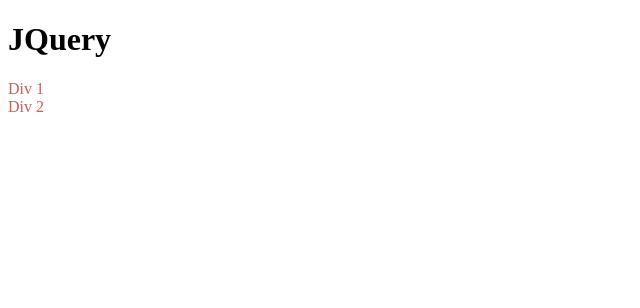
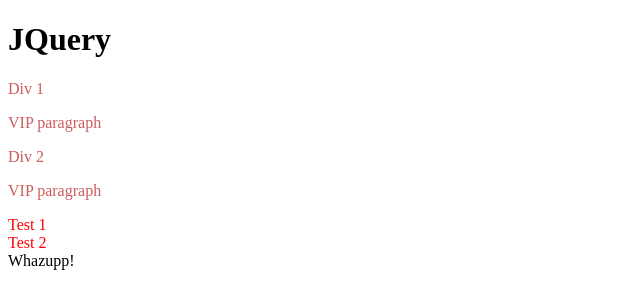
Before and after one commit to arturrro/jquery-task, a plain HTML site: page index.html in a window 1280 px wide. Shown: the whole page, without its empty margins (0-640 px from the left). Drawn offline with Linux system fonts and the light colour scheme.

Commit message:
Implemented few more methods

```diff
--- a/index.html
+++ b/index.html
@@ -15,12 +15,32 @@
     <div class="test">Div 1</div>
     <div class="test">Div 2</div>
 
+    <div class="test2">Test 1</div>
+    <div class="test2">Test 2</div>
+
+    <div id="aloszka"></div>
+
 <script src="jquery.js"></script>
 <script src="sizzle.js"></script>
 <script>
     document.addEventListener('DOMContentLoaded', function(){
         var jq = $('.test')
-                .addClass("red");
+                .addClass("red")
+                .append("<p>VIP paragraph</p>")
+                .attr("name","value");
+
+        var content = $('#aloszka')
+                .html("<span>Whazupp!</span>")
+                .html();
+        console.log("Html content ::" + content);
+
+        var attrTest = $('.test').attr("name");
+        console.log("Attr value:: " + attrTest);
+
+        var cssTest = $('.test2')
+                .css("color","red")
+                .css('color');
+        console.log("Css test ::" + cssTest);
     }, false);
 </script>
 </body>
--- a/jquery.js
+++ b/jquery.js
@@ -10,17 +10,54 @@
     };
 
     JQuery.prototype.addClass = function (clsName) {
-        // debugger;
       this.elements.forEach(function(elem){
-          console.log("Addedc class name");
           elem.classList.add(clsName);
       });
       return this;
     };
 
-    window.$ = function(selector){
+    JQuery.prototype.append = function (content) {
+        this.elements.forEach(function(elem){
+            elem.innerHTML += content;
+        });
+        return this;
+    };
+
+    JQuery.prototype.html = function (newValue) {
+        var firstElem = this.elements[0];
+        if(newValue != undefined){
+            firstElem.innerHTML = newValue;
+            return this;
+        }
+        else{
+            return firstElem.innerHTML;
+        }
+    };
+
+    JQuery.prototype.attr = function (attrName,attrValue) {
+        if(attrValue != undefined) {
+            this.elements.forEach(function (elem) {
+                elem.setAttribute(attrName, attrValue);
+            });
+            return this;
+        }else{
+            return this.elements[0].getAttribute(attrName);
+        }
+    };
+
+    JQuery.prototype.css = function (name,value) {
+        if(value != undefined) {
+            this.elements.forEach(function (elem) {
+                elem.style[name] = value;
+            });
+            return this;
+        }else{
+            return this.elements[0].style[name];
+        }
+    };
 
 
+    window.$ = function(selector){
        return new JQuery(selector);
     };
 }());
```
Also changed, not shown: 1 other file.
